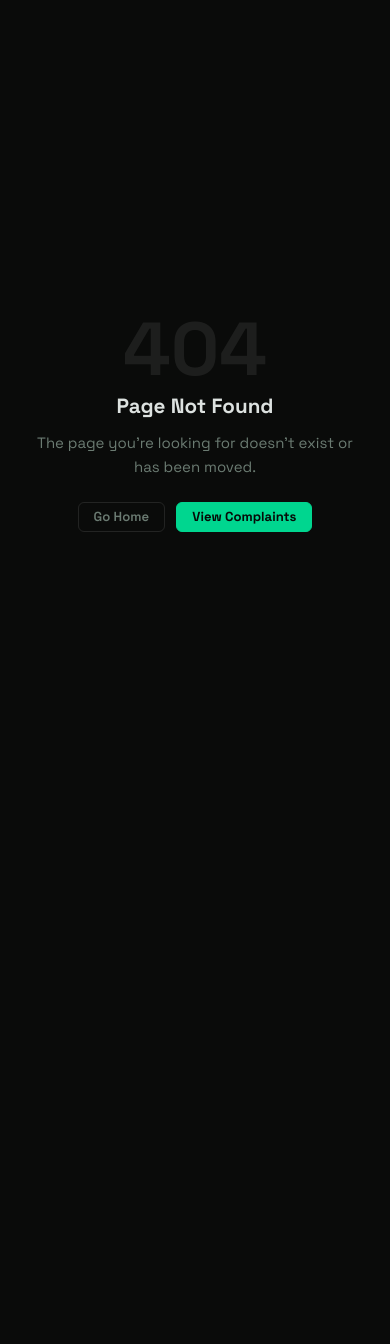
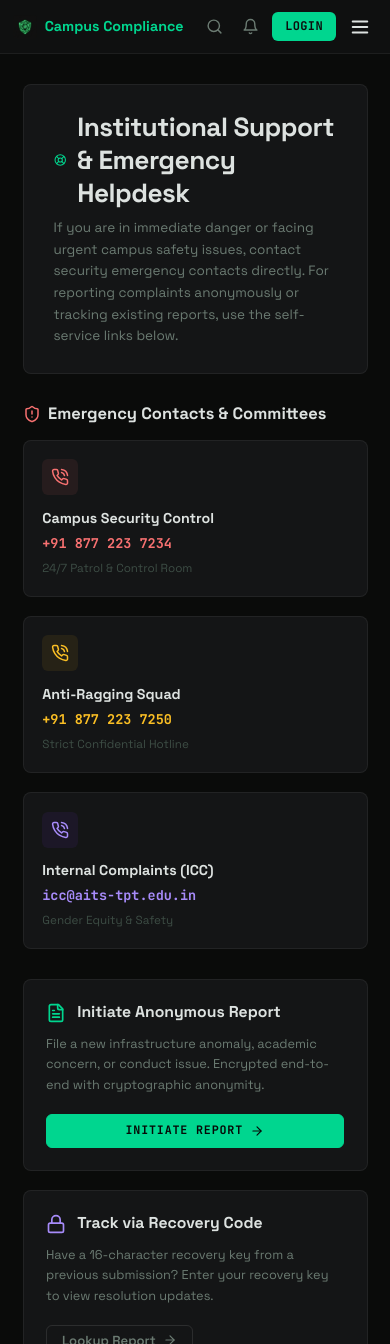
Before and after one commit to Saraththecoder/CAMPUS, a Next.js app: page /support in a window 390 px wide. Before the commit this address had no page. Shown: the top 1344 px of the page. Before the commit the page ends 844 px from the top, so only its background shows below. Built offline with nearby package versions, Linux system fonts and the light colour scheme; no server answers.

Commit message:
feat: add responsive institutional support and emergency helpdesk page

```diff
--- /dev/null
+++ b/app/support/page.tsx
@@ -0,0 +1,119 @@
+// app/support/page.tsx
+// Aegis-7 Institutional Support & Emergency Assistance Desk
+
+import type { Metadata } from 'next'
+import Link from 'next/link'
+import PublicNav from '@/components/layout/PublicNav'
+import {
+  ShieldAlert, PhoneCall, Mail, HelpCircle, FileText,
+  Lock, ArrowRight, LifeBuoy, AlertTriangle, CheckCircle2
+} from 'lucide-react'
+
+export const metadata: Metadata = {
+  title: 'Institutional Support & Emergency Helpdesk | Aegis-7',
+  description: 'Emergency contacts, compliance guidelines, and system support for Campus Compliance Portal.',
+}
+
+export default function SupportPage() {
+  return (
+    <>
+      <PublicNav />
+      <div style={{ minHeight: 'calc(100vh - 52px)', background: 'var(--bg-primary)', padding: '2rem 1.5rem' }}>
+        <div style={{ maxWidth: '960px', margin: '0 auto', display: 'flex', flexDirection: 'column', gap: '2rem' }}>
+
+          {/* Header Banner */}
+          <div style={{
+            background: 'var(--bg-card)',
+            border: '1px solid var(--border-default)',
+            borderRadius: 'var(--radius-lg)',
+            padding: '1.75rem 2rem',
+          }}>
+            <div style={{ display: 'flex', alignItems: 'center', gap: '0.75rem', marginBottom: '0.5rem' }}>
+              <LifeBuoy style={{ color: 'var(--green-bright)' }} size={26} />
+              <h1 style={{ fontSize: '1.75rem', fontWeight: 800, fontFamily: 'var(--font-heading)', color: 'var(--text-primary)', letterSpacing: '-0.02em' }}>
+                Institutional Support &amp; Emergency Helpdesk
+              </h1>
+            </div>
+            <p style={{ color: 'var(--text-secondary)', fontSize: '0.9rem', lineHeight: 1.6, maxWidth: '720px' }}>
+              If you are in immediate danger or facing urgent campus safety issues, contact security emergency contacts directly. For reporting complaints anonymously or tracking existing reports, use the self-service links below.
+            </p>
+          </div>
+
+          {/* Urgent Emergency Contacts */}
+          <div>
+            <h2 style={{ fontSize: '1.1rem', fontWeight: 700, marginBottom: '1rem', color: 'var(--text-primary)', display: 'flex', alignItems: 'center', gap: '0.5rem' }}>
+              <ShieldAlert style={{ color: 'var(--red-bright)' }} size={18} /> Emergency Contacts &amp; Committees
+            </h2>
+            <div className="grid-3" style={{ gap: '1.25rem' }}>
+              {[
+                { title: 'Campus Security Control', phone: '+91 877 223 7234', note: '24/7 Patrol & Control Room', color: 'var(--red-bright)', bg: 'var(--red-faint)' },
+                { title: 'Anti-Ragging Squad', phone: '+91 877 223 7250', note: 'Strict Confidential Hotline', color: 'var(--amber-bright)', bg: 'var(--amber-faint)' },
+                { title: 'Internal Complaints (ICC)', phone: 'icc@aits-tpt.edu.in', note: 'Gender Equity & Safety', color: 'var(--purple-bright)', bg: 'var(--purple-faint)' },
+              ].map(c => (
+                <div key={c.title} className="card" style={{ padding: '1.25rem' }}>
+                  <div style={{ width: 36, height: 36, borderRadius: 'var(--radius-md)', background: c.bg, color: c.color, display: 'flex', alignItems: 'center', justifyContent: 'center', marginBottom: '0.75rem' }}>
+                    <PhoneCall size={18} />
+                  </div>
+                  <p style={{ fontWeight: 700, fontSize: '0.95rem', color: 'var(--text-primary)', marginBottom: '0.25rem' }}>{c.title}</p>
+                  <p style={{ fontFamily: 'var(--font-mono)', fontSize: '0.9rem', fontWeight: 700, color: c.color, marginBottom: '0.25rem' }}>{c.phone}</p>
+                  <p style={{ fontSize: '0.78rem', color: 'var(--text-muted)' }}>{c.note}</p>
+                </div>
+              ))}
+            </div>
+          </div>
+
+          {/* Self-Service Actions */}
+          <div className="grid-2" style={{ gap: '1.25rem' }}>
+            <div className="card" style={{ padding: '1.5rem' }}>
+              <div style={{ display: 'flex', alignItems: 'center', gap: '0.75rem', marginBottom: '0.75rem' }}>
+                <FileText size={20} style={{ color: 'var(--green-bright)' }} />
+                <h3 style={{ fontSize: '1.05rem', fontWeight: 700 }}>Initiate Anonymous Report</h3>
+              </div>
+              <p style={{ fontSize: '0.85rem', color: 'var(--text-secondary)', lineHeight: 1.6, marginBottom: '1.25rem' }}>
+                File a new infrastructure anomaly, academic concern, or conduct issue. Encrypted end-to-end with cryptographic anonymity.
+              </p>
+              <Link href="/complaints/new" className="btn btn-terminal">
+                Initiate Report <ArrowRight size={14} />
+              </Link>
+            </div>
+
+            <div className="card" style={{ padding: '1.5rem' }}>
+              <div style={{ display: 'flex', alignItems: 'center', gap: '0.75rem', marginBottom: '0.75rem' }}>
+                <Lock size={20} style={{ color: 'var(--purple-bright)' }} />
+                <h3 style={{ fontSize: '1.05rem', fontWeight: 700 }}>Track via Recovery Code</h3>
+              </div>
+              <p style={{ fontSize: '0.85rem', color: 'var(--text-secondary)', lineHeight: 1.6, marginBottom: '1.25rem' }}>
+                Have a 16-character recovery key from a previous submission? Enter your recovery key to view resolution updates.
+              </p>
+              <Link href="/recover" className="btn btn-secondary">
+                Lookup Report <ArrowRight size={14} />
+              </Link>
+            </div>
+          </div>
+
+          {/* Frequently Asked Questions */}
+          <div className="card" style={{ padding: '1.5rem' }}>
+            <h2 style={{ fontSize: '1.1rem', fontWeight: 700, marginBottom: '1.25rem', color: 'var(--text-primary)', display: 'flex', alignItems: 'center', gap: '0.5rem' }}>
+              <HelpCircle size={18} style={{ color: 'var(--green-bright)' }} /> System FAQs &amp; Confidentiality Protocols
+            </h2>
+            <div style={{ display: 'flex', flexDirection: 'column', gap: '1rem' }}>
+              {[
+                { q: 'How is my anonymity guaranteed?', a: 'Submissions generate a one-way SHA-256 hash stored in isolated tables. IP addresses and identity logs are never bound to public incident reports.' },
+                { q: 'What are Restricted Complaints?', a: 'Sensitive matters involving harassment or discrimination are tagged as Restricted. Access requires Level 4 Compliance clearance and is audit-logged.' },
+                { q: 'What if I lost my Recovery Code?', a: 'Because Aegis-7 uses zero-knowledge recovery keys, lost codes cannot be recovered by administrators. You will need to file a follow-up report.' },
+              ].map(faq => (
+                <div key={faq.q} style={{ padding: '1rem', background: 'var(--bg-elevated)', borderRadius: 'var(--radius-md)', border: '1px solid var(--border-default)' }}>
+                  <p style={{ fontWeight: 700, fontSize: '0.9rem', color: 'var(--green-bright)', marginBottom: '0.375rem', display: 'flex', alignItems: 'center', gap: '0.375rem' }}>
+                    <CheckCircle2 size={14} /> {faq.q}
+                  </p>
+                  <p style={{ fontSize: '0.85rem', color: 'var(--text-secondary)', lineHeight: 1.6 }}>{faq.a}</p>
+                </div>
+              ))}
+            </div>
+          </div>
+
+        </div>
+      </div>
+    </>
+  )
+}
```
